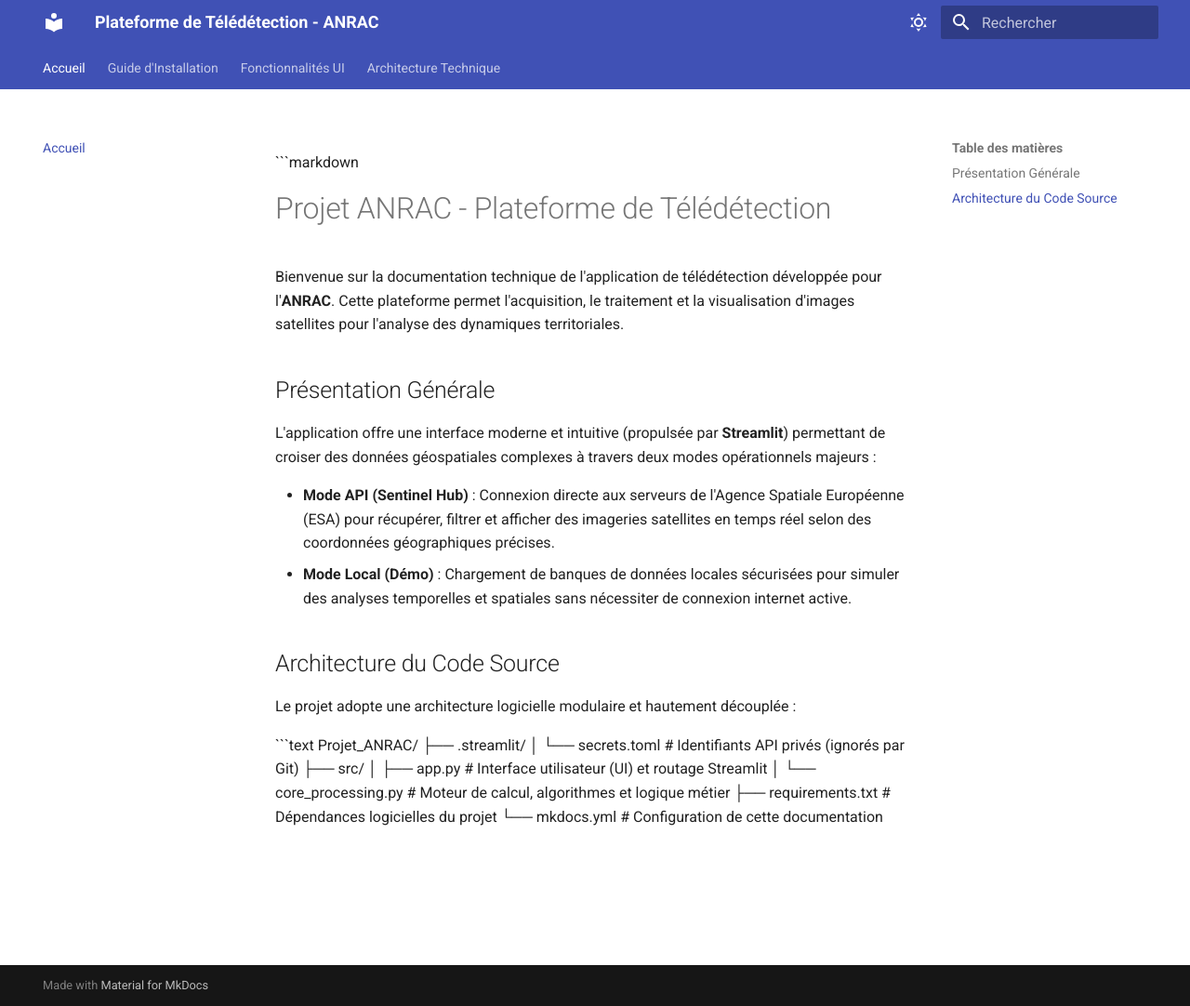
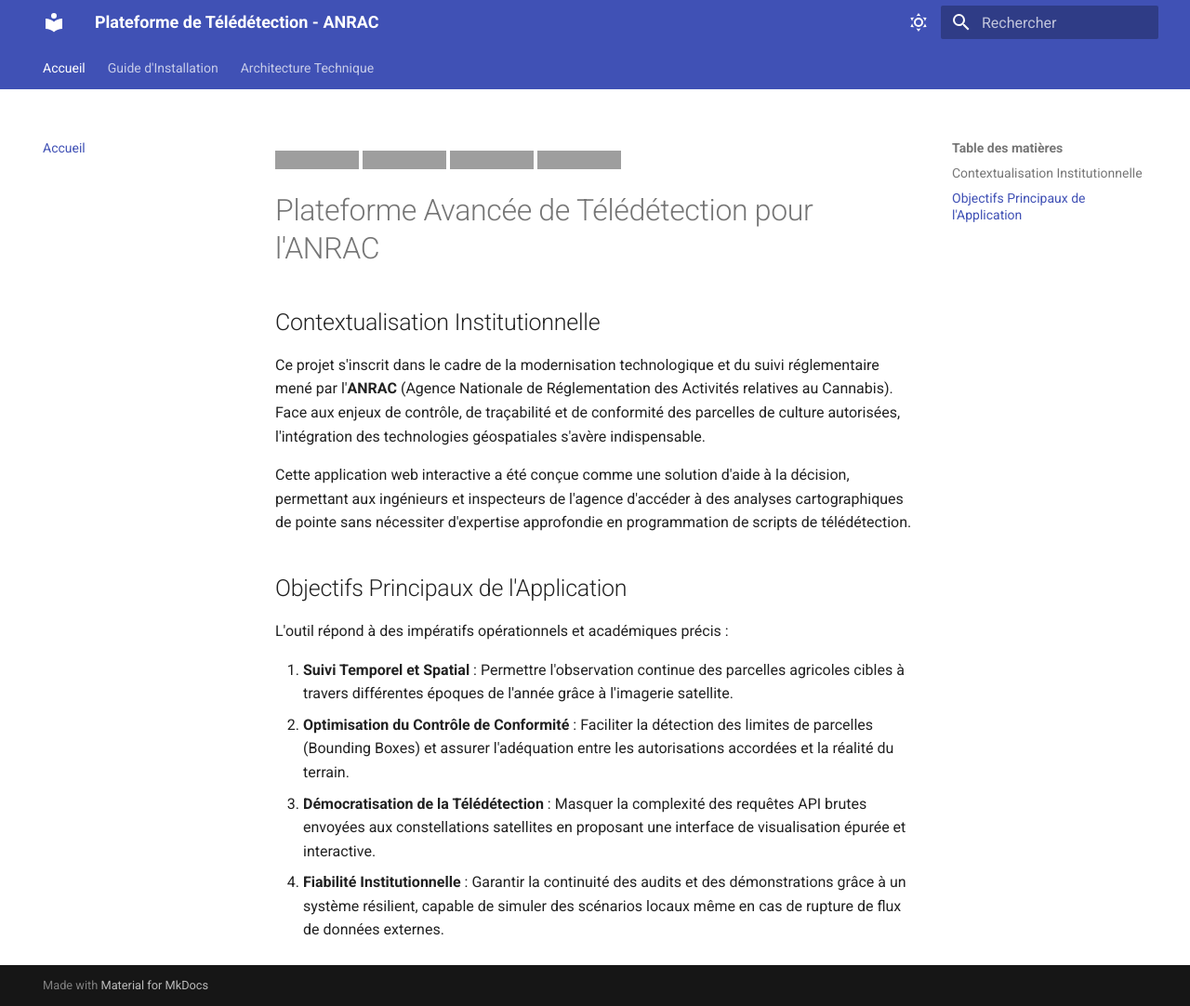
Before and after one commit to Chakirel1/Projet_ANRAC, an MkDocs documentation site: the page built from docs/index.md, in a window 1280 px wide and 1082 px high. Shown: the whole window at 93% size. Built offline with MkDocs 1.6.1 and Material for MkDocs 9.7.7, drawn with Linux system fonts in a browser that asks for light colours; grey boxes are pictures that could not be loaded.

Commit message:
Fix: Nettoyage forcé de la navigation

````diff
--- a/docs/index.md
+++ b/docs/index.md
@@ -1,25 +1,19 @@
-```markdown
-# Projet ANRAC - Plateforme de Télédétection
+![Python](https://img.shields.io/badge/Python-3.11-blue?logo=python&logoColor=white)
+![Streamlit](https://img.shields.io/badge/Streamlit-1.28-FF4B4B?logo=streamlit&logoColor=white)
+![MkDocs](https://img.shields.io/badge/MkDocs-Material-526CFE?logo=markdown&logoColor=white)
+![License](https://img.shields.io/badge/Licence-MIT-green)
+# Plateforme Avancée de Télédétection pour l'ANRAC
 
-Bienvenue sur la documentation technique de l'application de télédétection développée pour l'**ANRAC**. Cette plateforme permet l'acquisition, le traitement et la visualisation d'images satellites pour l'analyse des dynamiques territoriales.
+## Contextualisation Institutionnelle
+Ce projet s'inscrit dans le cadre de la modernisation technologique et du suivi réglementaire mené par l'**ANRAC** (Agence Nationale de Réglementation des Activités relatives au Cannabis). Face aux enjeux de contrôle, de traçabilité et de conformité des parcelles de culture autorisées, l'intégration des technologies géospatiales s'avère indispensable.
 
-## Présentation Générale
+Cette application web interactive a été conçue comme une solution d'aide à la décision, permettant aux ingénieurs et inspecteurs de l'agence d'accéder à des analyses cartographiques de pointe sans nécessiter d'expertise approfondie en programmation de scripts de télédétection.
 
-L'application offre une interface moderne et intuitive (propulsée par **Streamlit**) permettant de croiser des données géospatiales complexes à travers deux modes opérationnels majeurs :
+## Objectifs Principaux de l'Application
 
-* **Mode API (Sentinel Hub)** : Connexion directe aux serveurs de l'Agence Spatiale Européenne (ESA) pour récupérer, filtrer et afficher des imageries satellites en temps réel selon des coordonnées géographiques précises.
-* **Mode Local (Démo)** : Chargement de banques de données locales sécurisées pour simuler des analyses temporelles et spatiales sans nécessiter de connexion internet active.
+L'outil répond à des impératifs opérationnels et académiques précis :
 
-## Architecture du Code Source
-
-Le projet adopte une architecture logicielle modulaire et hautement découplée :
-
-```text
-Projet_ANRAC/
-├── .streamlit/
-│   └── secrets.toml        # Identifiants API privés (ignorés par Git)
-├── src/
-│   ├── app.py              # Interface utilisateur (UI) et routage Streamlit
-│   └── core_processing.py  # Moteur de calcul, algorithmes et logique métier
-├── requirements.txt        # Dépendances logicielles du projet
-└── mkdocs.yml              # Configuration de cette documentation
+1. **Suivi Temporel et Spatial** : Permettre l'observation continue des parcelles agricoles cibles à travers différentes époques de l'année grâce à l'imagerie satellite.
+2. **Optimisation du Contrôle de Conformité** : Faciliter la détection des limites de parcelles (Bounding Boxes) et assurer l'adéquation entre les autorisations accordées et la réalité du terrain.
+3. **Démocratisation de la Télédétection** : Masquer la complexité des requêtes API brutes envoyées aux constellations satellites en proposant une interface de visualisation épurée et interactive.
+4. **Fiabilité Institutionnelle** : Garantir la continuité des audits et des démonstrations grâce à un système résilient, capable de simuler des scénarios locaux même en cas de rupture de flux de données externes.
--- a/mkdocs.yml
+++ b/mkdocs.yml
@@ -36,5 +36,4 @@ markdown_extensions:
 nav:
   - Accueil: index.md
   - Guide d'Installation: guide.md
-  - Fonctionnalités UI: UI_features.md
   - Architecture Technique: technical_reference.md
````
Also changed, not shown: docs/guide.md (+4 -13 lines).
